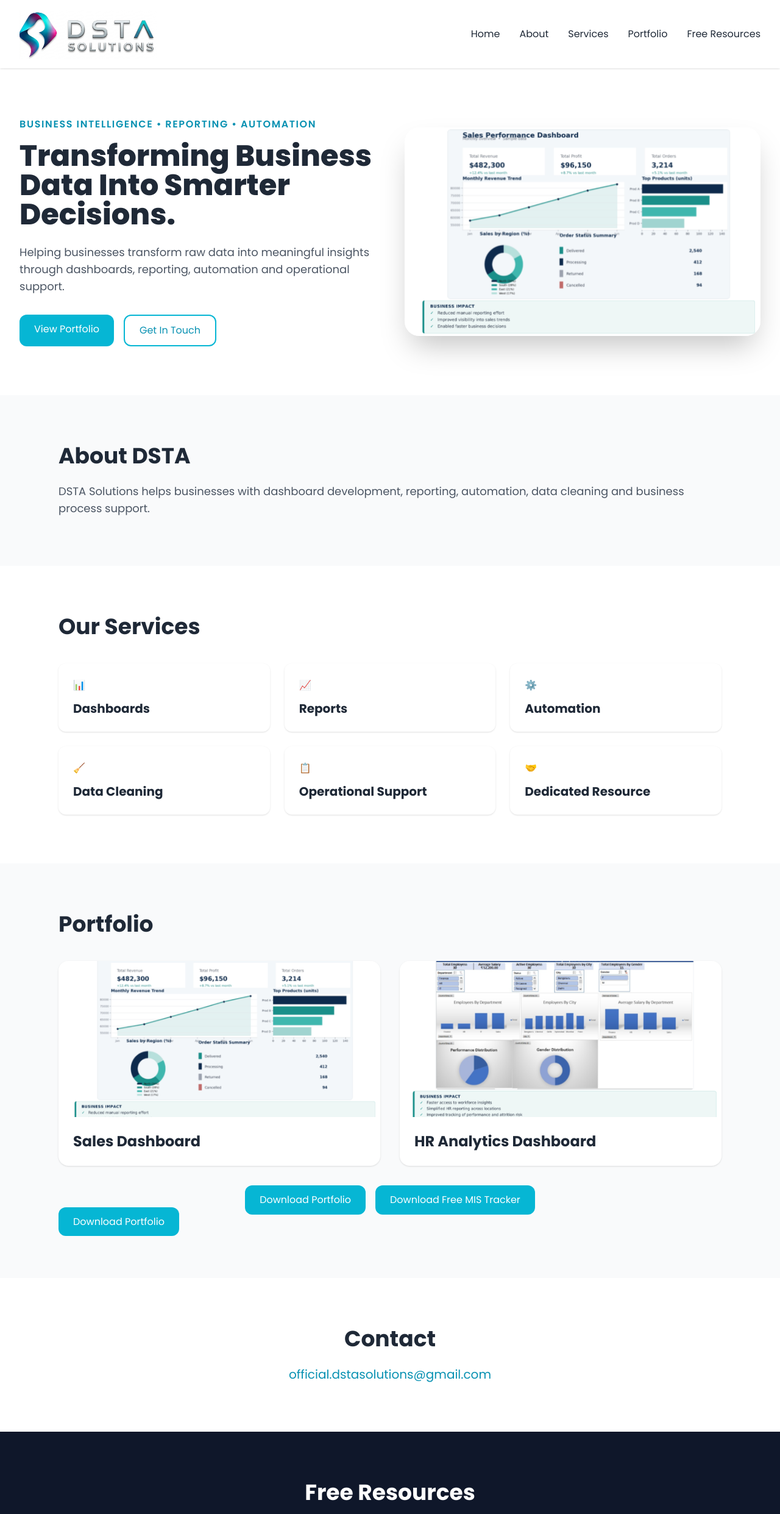
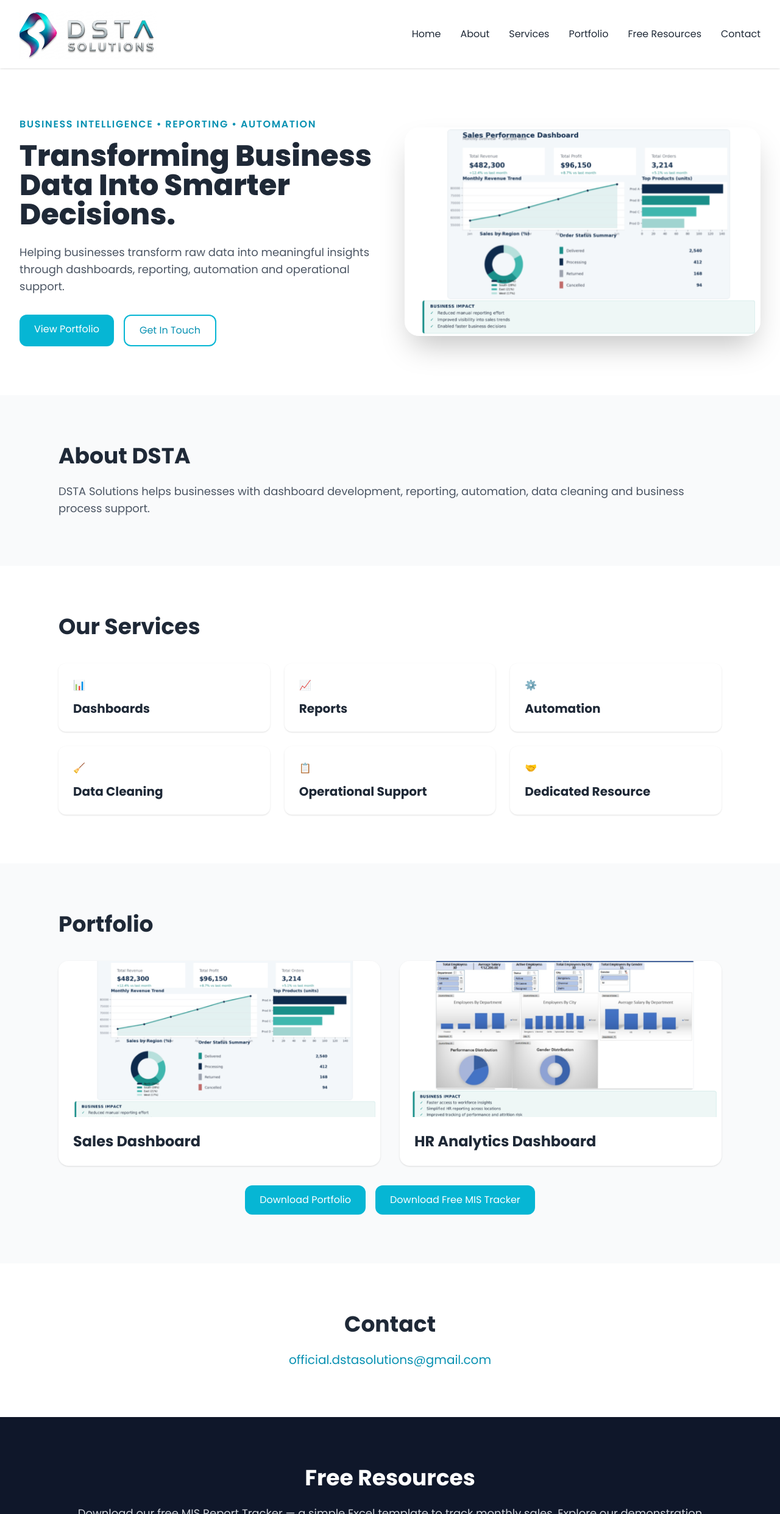
Before and after one commit to dstasolutions/dsta-website, a plain HTML site: page index.html in a window 1280 px wide. Shown: the top 2483 px of the page at 61% size. Drawn offline with nearby package versions, Linux system fonts and the light colour scheme.

Commit message:
Add contact link to navigation menu

```diff
--- a/index.html
+++ b/index.html
@@ -22,6 +22,8 @@ body{font-family:'Poppins',sans-serif;scroll-behavior:smooth}
 <a href="#services">Services</a>
 <a href="#portfolio">Portfolio</a>
 <a href="#resources">Free Resources</a>
+<a href="#contact">Contact</a>
+</div>
 
 </div>
 </nav>
@@ -79,7 +81,6 @@ body{font-family:'Poppins',sans-serif;scroll-behavior:smooth}
 <a href="portfolio/DSTA_Portfolio.pdf" class="bg-cyan-500 text-white px-6 py-3 rounded-xl">Download Portfolio</a>
 <a href="Free_MIS_Report_Tracker.xlsx" class="bg-cyan-500 text-white px-6 py-3 rounded-xl">Download Free MIS Tracker</a>
 </div>
-<a href="portfolio/DSTA_Portfolio.pdf" class="bg-cyan-500 text-white px-6 py-3 rounded-xl">Download Portfolio</a>
 </div>
 </div>
 </section>
```
